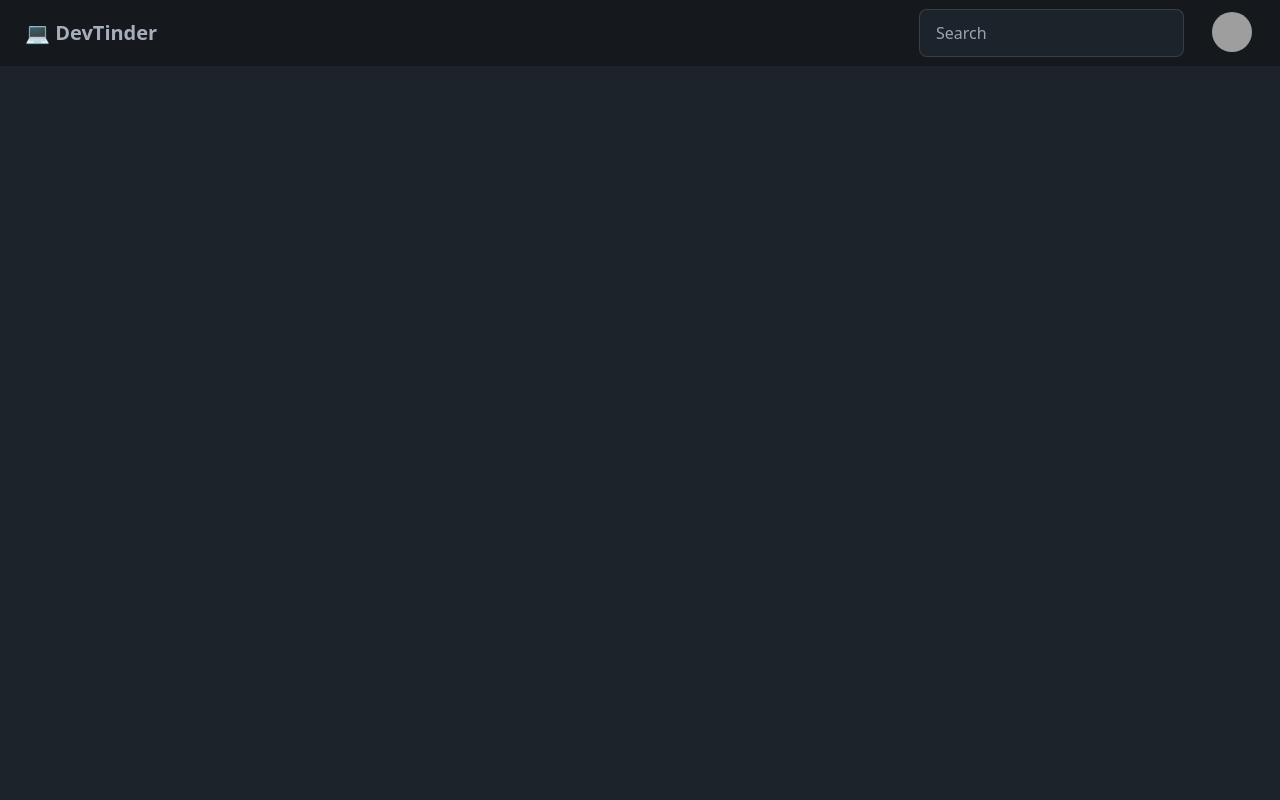
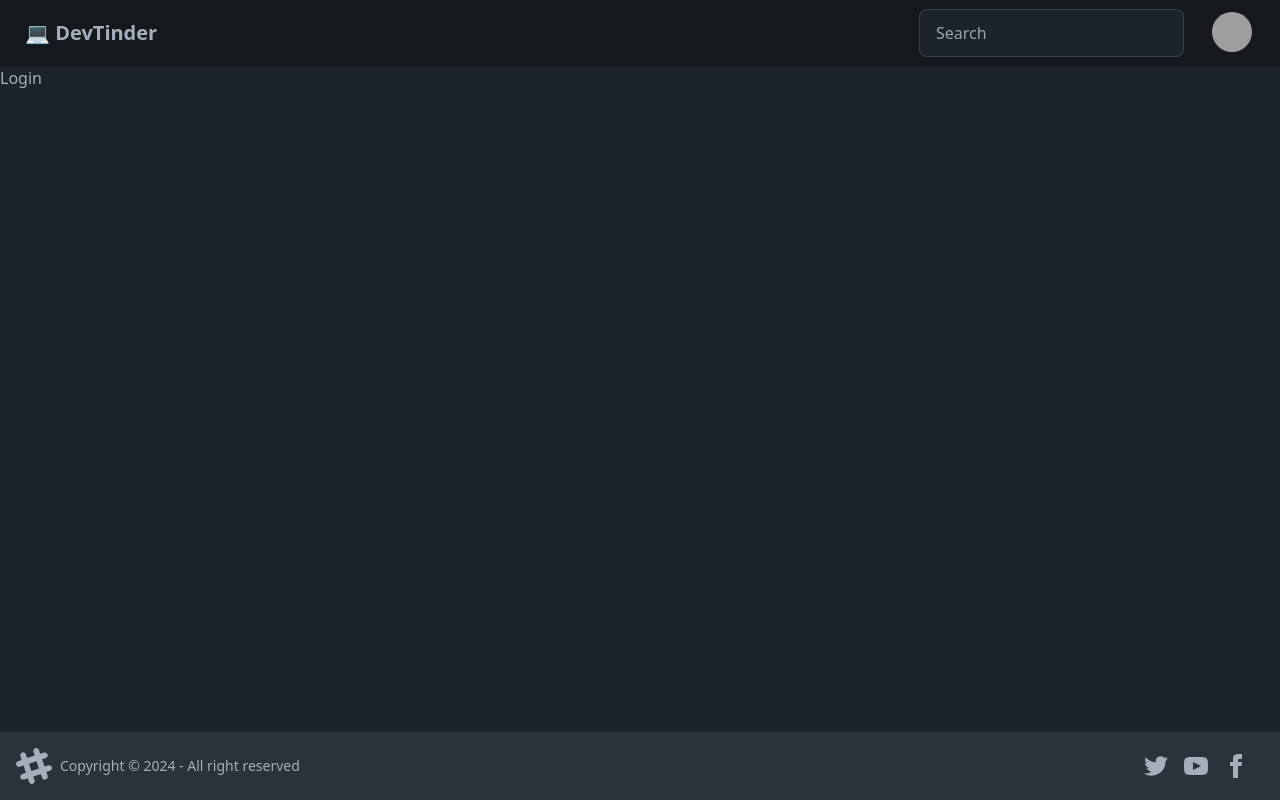
Before and after one commit to rajesh148/dev-mates-web, a React (Vite) app: page /login in a window 1280 px wide. Built offline with nearby package versions, Linux system fonts and the light colour scheme; grey boxes are pictures that could not be loaded.

Commit message:
Routers + footer + outlet

```diff
--- a/package.json
+++ b/package.json
@@ -11,7 +11,8 @@
   },
   "dependencies": {
     "react": "^18.3.1",
-    "react-dom": "^18.3.1"
+    "react-dom": "^18.3.1",
+    "react-router-dom": "^6.27.0"
   },
   "devDependencies": {
     "@eslint/js": "^9.11.1",
--- a/src/App.jsx
+++ b/src/App.jsx
@@ -1,51 +1,19 @@
+import { BrowserRouter, Route, Routes } from "react-router-dom";
+import Body from "./components/Body";
+import Login from "./components/Login";
+import Profile from "./components/Profile";
+
 function App() {
   return (
     <>
-      <div className="navbar bg-base-300">
-        <div className="flex-1">
-          <a className="btn btn-ghost text-xl">💻 DevTinder</a>
-        </div>
-        <div className="flex-none gap-2">
-          <div className="form-control">
-            <input
-              type="text"
-              placeholder="Search"
-              className="input input-bordered w-24 md:w-auto"
-            />
-          </div>
-          <div className="dropdown dropdown-end mx-4">
-            <div
-              tabIndex={0}
-              role="button"
-              className="btn btn-ghost btn-circle avatar"
-            >
-              <div className="w-10 rounded-full">
-                <img
-                  alt="Tailwind CSS Navbar component"
-                  src="https://img.daisyui.com/images/stock/photo-1534528741775-53994a69daeb.webp"
-                />
-              </div>
-            </div>
-            <ul
-              tabIndex={0}
-              className="menu menu-sm dropdown-content bg-base-100 rounded-box z-[1] mt-3 w-52 p-2 shadow"
-            >
-              <li>
-                <a className="justify-between">
-                  Profile
-                  <span className="badge">New</span>
-                </a>
-              </li>
-              <li>
-                <a>Settings</a>
-              </li>
-              <li>
-                <a>Logout</a>
-              </li>
-            </ul>
-          </div>
-        </div>
-      </div>
+      <BrowserRouter basename="/">
+        <Routes>
+          <Route path="/" element={<Body />}>
+            <Route path="/login" element={<Login />} />
+            <Route path="/profile" element={<Profile />} />
+          </Route>
+        </Routes>
+      </BrowserRouter>
     </>
   );
 }
--- /dev/null
+++ b/src/components/Body.jsx
@@ -0,0 +1,16 @@
+import React from "react";
+import Navbar from "./Navbar";
+import { Outlet } from "react-router-dom";
+import Footer from "./Footer";
+
+const Body = () => {
+  return (
+    <div>
+      <Navbar />
+      <Outlet />
+      <Footer />
+    </div>
+  );
+};
+
+export default Body;
--- /dev/null
+++ b/src/components/Footer.jsx
@@ -0,0 +1,59 @@
+import React from "react";
+
+const Footer = () => {
+  return (
+    <footer className="footer bg-neutral text-neutral-content items-center p-4 fixed bottom-0">
+      <aside className="grid-flow-col items-center">
+        <svg
+          width="36"
+          height="36"
+          viewBox="0 0 24 24"
+          xmlns="http://www.w3.org/2000/svg"
+          fillRule="evenodd"
+          clipRule="evenodd"
+          className="fill-current"
+        >
+          <path d="M22.672 15.226l-2.432.811.841 2.515c.33 1.019-.209 2.127-1.23 2.456-1.15.325-2.148-.321-2.463-1.226l-.84-2.518-5.013 1.677.84 2.517c.391 1.203-.434 2.542-1.831 2.542-.88 0-1.601-.564-1.86-1.314l-.842-2.516-2.431.809c-1.135.328-2.145-.317-2.463-1.229-.329-1.018.211-2.127 1.231-2.456l2.432-.809-1.621-4.823-2.432.808c-1.355.384-2.558-.59-2.558-1.839 0-.817.509-1.582 1.327-1.846l2.433-.809-.842-2.515c-.33-1.02.211-2.129 1.232-2.458 1.02-.329 2.13.209 2.461 1.229l.842 2.515 5.011-1.677-.839-2.517c-.403-1.238.484-2.553 1.843-2.553.819 0 1.585.509 1.85 1.326l.841 2.517 2.431-.81c1.02-.33 2.131.211 2.461 1.229.332 1.018-.21 2.126-1.23 2.456l-2.433.809 1.622 4.823 2.433-.809c1.242-.401 2.557.484 2.557 1.838 0 .819-.51 1.583-1.328 1.847m-8.992-6.428l-5.01 1.675 1.619 4.828 5.011-1.674-1.62-4.829z"></path>
+        </svg>
+        <p>Copyright © {new Date().getFullYear()} - All right reserved</p>
+      </aside>
+      <nav className="grid-flow-col gap-4 md:place-self-center md:justify-self-end mx-4">
+        <a>
+          <svg
+            xmlns="http://www.w3.org/2000/svg"
+            width="24"
+            height="24"
+            viewBox="0 0 24 24"
+            className="fill-current"
+          >
+            <path d="M24 4.557c-.883.392-1.832.656-2.828.775 1.017-.609 1.798-1.574 2.165-2.724-.951.564-2.005.974-3.127 1.195-.897-.957-2.178-1.555-3.594-1.555-3.179 0-5.515 2.966-4.797 6.045-4.091-.205-7.719-2.165-10.148-5.144-1.29 2.213-.669 5.108 1.523 6.574-.806-.026-1.566-.247-2.229-.616-.054 2.281 1.581 4.415 3.949 4.89-.693.188-1.452.232-2.224.084.626 1.956 2.444 3.379 4.6 3.419-2.07 1.623-4.678 2.348-7.29 2.04 2.179 1.397 4.768 2.212 7.548 2.212 9.142 0 14.307-7.721 13.995-14.646.962-.695 1.797-1.562 2.457-2.549z"></path>
+          </svg>
+        </a>
+        <a>
+          <svg
+            xmlns="http://www.w3.org/2000/svg"
+            width="24"
+            height="24"
+            viewBox="0 0 24 24"
+            className="fill-current"
+          >
+            <path d="M19.615 3.184c-3.604-.246-11.631-.245-15.23 0-3.897.266-4.356 2.62-4.385 8.816.029 6.185.484 8.549 4.385 8.816 3.6.245 11.626.246 15.23 0 3.897-.266 4.356-2.62 4.385-8.816-.029-6.185-.484-8.549-4.385-8.816zm-10.615 12.816v-8l8 3.993-8 4.007z"></path>
+          </svg>
+        </a>
+        <a>
+          <svg
+            xmlns="http://www.w3.org/2000/svg"
+            width="24"
+            height="24"
+            viewBox="0 0 24 24"
+            className="fill-current"
+          >
+            <path d="M9 8h-3v4h3v12h5v-12h3.642l.358-4h-4v-1.667c0-.955.192-1.333 1.115-1.333h2.885v-5h-3.808c-3.596 0-5.192 1.583-5.192 4.615v3.385z"></path>
+          </svg>
+        </a>
+      </nav>
+    </footer>
+  );
+};
+
+export default Footer;
--- /dev/null
+++ b/src/components/Login.jsx
@@ -0,0 +1,9 @@
+import React from 'react'
+
+const Login = () => {
+  return (
+    <div>Login</div>
+  )
+}
+
+export default Login
--- /dev/null
+++ b/src/components/Navbar.jsx
@@ -0,0 +1,53 @@
+import React from "react";
+
+const Navbar = () => {
+  return (
+    <div className="navbar bg-base-300">
+      <div className="flex-1">
+        <a className="btn btn-ghost text-xl">💻 DevTinder</a>
+      </div>
+      <div className="flex-none gap-2">
+        <div className="form-control">
+          <input
+            type="text"
+            placeholder="Search"
+            className="input input-bordered w-24 md:w-auto"
+          />
+        </div>
+        <div className="dropdown dropdown-end mx-4">
+          <div
+            tabIndex={0}
+            role="button"
+            className="btn btn-ghost btn-circle avatar"
+          >
+            <div className="w-10 rounded-full">
+              <img
+                alt="Tailwind CSS Navbar component"
+                src="https://img.daisyui.com/images/stock/photo-1534528741775-53994a69daeb.webp"
+              />
+            </div>
+          </div>
+          <ul
+            tabIndex={0}
+            className="menu menu-sm dropdown-content bg-base-100 rounded-box z-[1] mt-3 w-52 p-2 shadow"
+          >
+            <li>
+              <a className="justify-between">
+                Profile
+                <span className="badge">New</span>
+              </a>
+            </li>
+            <li>
+              <a>Settings</a>
+            </li>
+            <li>
+              <a>Logout</a>
+            </li>
+          </ul>
+        </div>
+      </div>
+    </div>
+  );
+};
+
+export default Navbar;
--- /dev/null
+++ b/src/components/Profile.jsx
@@ -0,0 +1,9 @@
+import React from 'react'
+
+const Profile = () => {
+  return (
+    <div>Profile</div>
+  )
+}
+
+export default Profile
```
Also changed, not shown: 1 other file (tests, documents, lock files or other folders).
